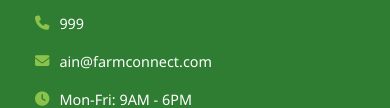
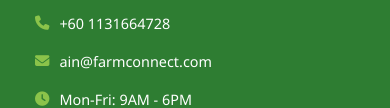
Before and after one commit to AyinYoohoo/AgriculturalFYP1, a plain HTML site: page sell-produce.html in a window 390 px wide. Shown: the part 1900-2008 px from the top of the page. Drawn offline with Linux system fonts and the light colour scheme.

Commit message:
Update sell-produce.html
update phone number

```diff
--- a/sell-produce.html
+++ b/sell-produce.html
@@ -140,7 +140,7 @@
                 <div class="footer-contact">
                     <h3 data-lang="contact-us">Contact Us</h3>
                     <p><i class="fas fa-map-marker-alt"></i> Labuan, Malaysia</p>
-                    <p><i class="fas fa-phone"></i> 999 </p>
+                    <p><i class="fas fa-phone"></i> +60 1131664728 </p>
                     <p><i class="fas fa-envelope"></i> ain@farmconnect.com</p>
                     <p><i class="fas fa-clock"></i> Mon-Fri: 9AM - 6PM</p>
                 </div>
```
